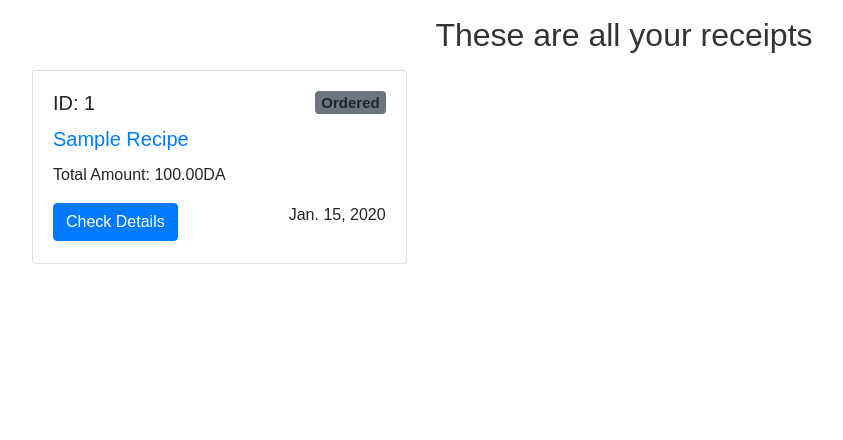
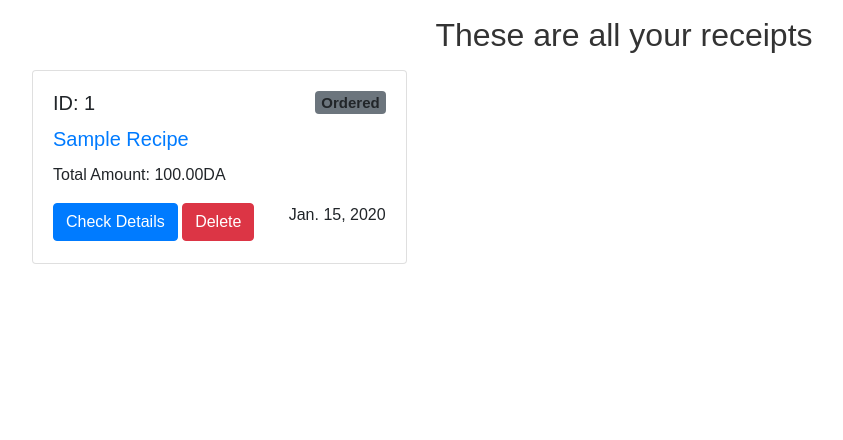
Before and after one commit to SaberHardy/RecieptTracker, a Django app: page / in a window 1280 px wide. Shown: the part 76-516 px from the top of the page, without its empty margins (16-859 px from the left). Run offline with Django 5.2, Linux system fonts and the light colour scheme; tables that the repository leaves empty hold one stand-in row (values such as "Sample post"); some libraries are stand-ins or nearby versions.

Commit message:
delete item

```diff
--- a/templates/trackApp/index.html
+++ b/templates/trackApp/index.html
@@ -27,6 +27,7 @@
                         <p class="card-text">Total Amount: {{ recipe.calculate_total_amount }}DA</p>
                         <p class="card-text float-right">{{ recipe.date_of_purchase }}</p>
                         <a href="{% url 'details' recipe.id %}" class="btn btn-primary">Check Details</a>
+                        <a href="{% url 'delete_item' recipe.id %}" class="btn btn-danger">Delete</a>
                     </div>
                 </div>
             </div>
--- a/trackApp/urls.py
+++ b/trackApp/urls.py
@@ -7,4 +7,5 @@ urlpatterns = [
     path('register/', views.register, name='register'),
     path('details/<int:id>/', views.details, name='details'),
     path('track_item/', views.track_item, name='track_item'),
+    path('delete_item/<int:id>/', views.delete_item, name='delete_item'),
 ]
--- a/trackApp/views.py
+++ b/trackApp/views.py
@@ -1,5 +1,7 @@
 from django.db.models import Q
-from django.shortcuts import render, get_object_or_404
+from django.http import HttpResponseRedirect
+from django.shortcuts import render, get_object_or_404, redirect
+from django.urls import reverse
 
 from trackApp.models import Recipe
 
@@ -49,3 +51,13 @@ def track_item(request):
     }
 
     return render(request, 'trackApp/track_item.html', context)
+
+
+def delete_item(request, id):
+    try:
+        item_to_delete = Recipe.objects.get(id=id)
+        item_to_delete.delete()
+        return HttpResponseRedirect(reverse('index'))
+    except Exception as e:
+        print("The item doesn't exists")
+        return HttpResponseRedirect(reverse('index'))
```
Also changed, not shown: templates/trackApp/error_page404.html (added, +10 -0 lines).
